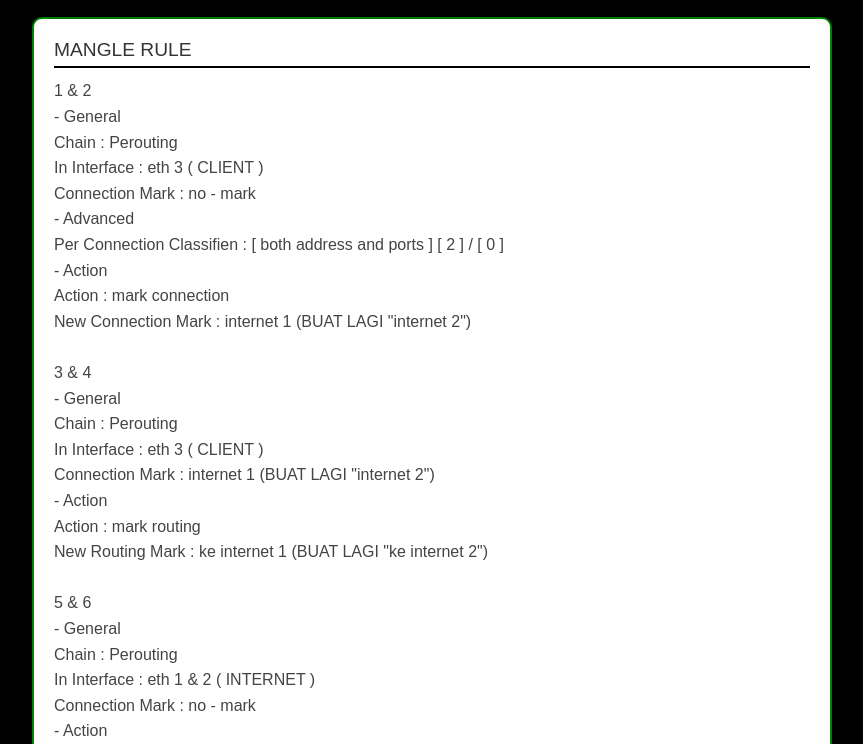
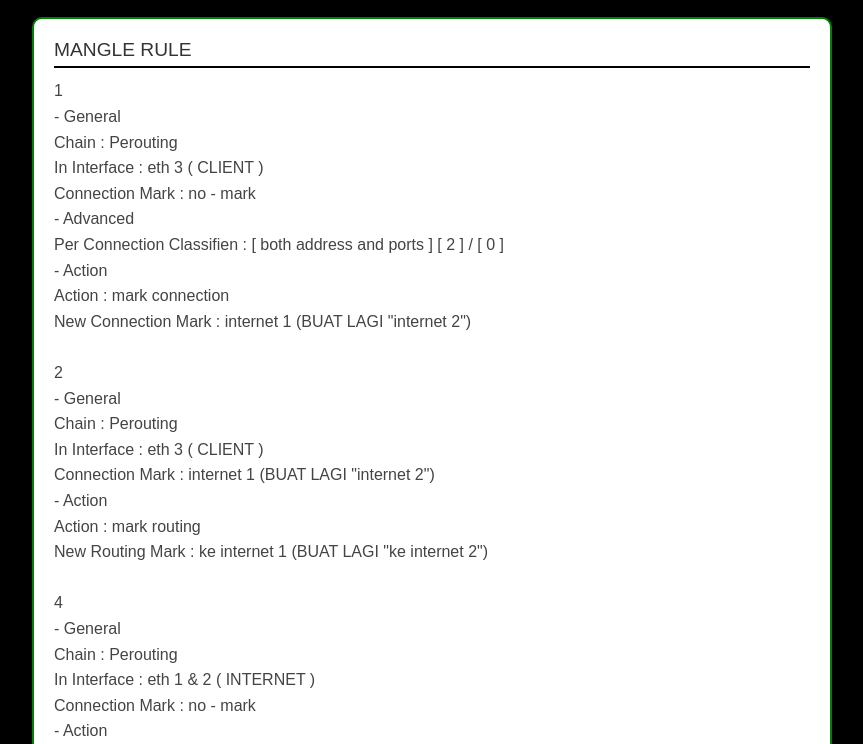
Before and after one commit to Galangperkasa/Load-Belancing, a plain HTML site: page index.html in a window 1280 px wide. Shown: the part 916-1660 px from the top of the page, without its empty margins (208-1071 px from the left). Drawn offline with Linux system fonts and the light colour scheme.

Commit message:
Update index.html

```diff
--- a/index.html
+++ b/index.html
@@ -52,7 +52,7 @@ eth 3 = Client / Remote Control<br>
         <div class="note priority-green">
             <div class="note-title">MANGLE RULE</div>
             <div class="note-content">
- <p>1 & 2 <br>
+ <p>1<br>
 - General <br>
  Chain : Perouting <br>
 In Interface : eth 3 ( CLIENT ) <br>
@@ -65,7 +65,7 @@ Action : mark connection <br>
 New Connection Mark : internet 1 (BUAT LAGI "internet 2")<br>
 <br>
 
-3 & 4 <br>
+2<br>
 - General <br>
 Chain : Perouting <br>
 In Interface : eth 3 ( CLIENT ) <br>
@@ -75,7 +75,7 @@ Action : mark routing <br>
 New Routing Mark : ke internet 1 (BUAT LAGI "ke internet 2")<br>
 <br>
 
-5 & 6 <br>
+4<br>
 - General <br>
 Chain : Perouting <br>
 In Interface : eth 1 & 2 ( INTERNET ) <br>
@@ -85,11 +85,11 @@ Action : mark connection <br>
 New Connection Mark : internet 1 (BUAT LAGI "internet 2")<br>
 <br>
 
-7 & 8 <br>
+5<br>
 - General <br>
 Chain : output <br>
 Connection Mark : internet 1 (BUAT LAGI "internet 2")<br>
-- Action
+- Action <br>
 Action : mark routing <br>
 New Routing Mark : ke internet 1 (BUAT LAGI "ke internet 2")<br>
 </p>
```
